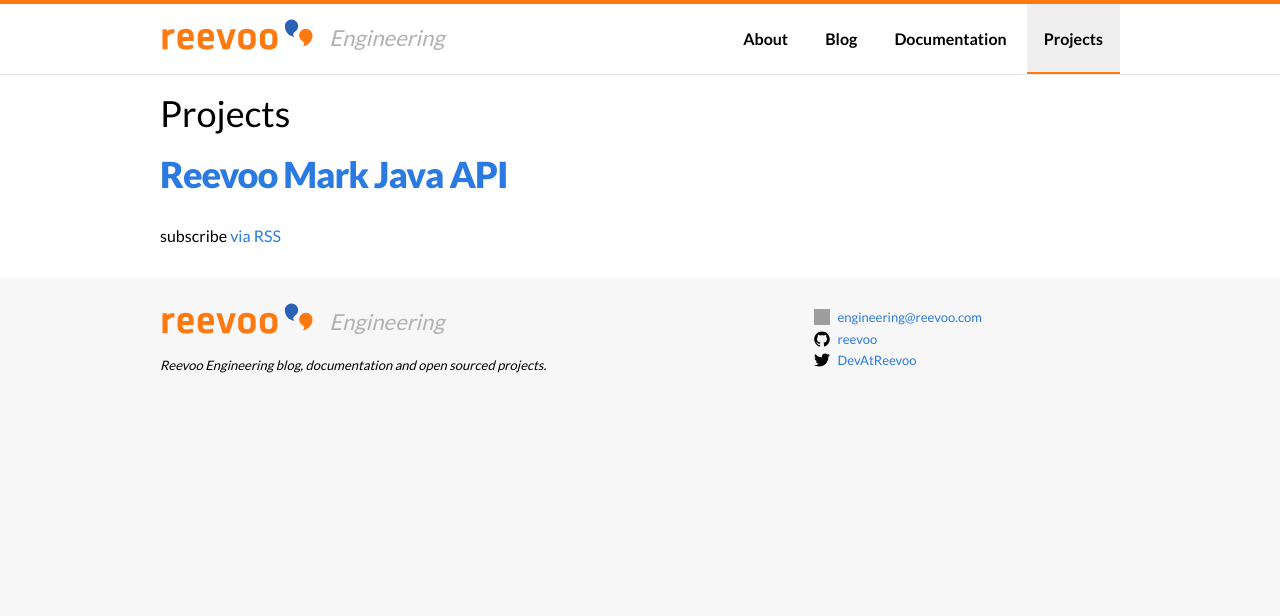
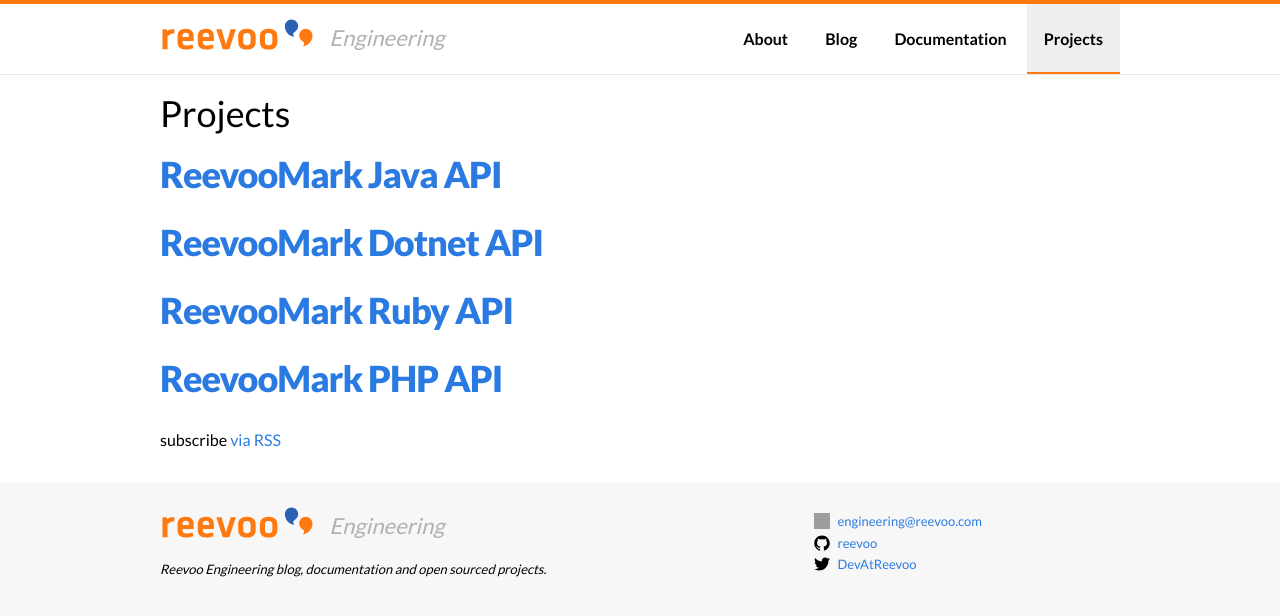
Before and after one commit to reevoo/reevoo.github.io, a Jekyll site: the page built from projects.html, in a window 1280 px wide. Shown: the top 616 px of the page. Built offline with Jekyll 4.4.1, drawn with Linux system fonts in a browser that asks for light colours; grey boxes are pictures that could not be loaded.

Commit message:
Made all projects go to github for now

```diff
--- a/_data/projects.yml
+++ b/_data/projects.yml
@@ -1,5 +1,8 @@
-- title: Reevoo Mark Java API
-  url: reevoomark_java_api/home
-  items:
-  - id: getting-started
-    title: Getting started
+- title: ReevooMark Java API
+  url: reevoomark_java_api
+- title: ReevooMark Dotnet API
+  url: reevoomark_dotnet_api
+- title: ReevooMark Ruby API
+  url: reevoomark_ruby_api
+- title: ReevooMark PHP API
+  url: reevoomark_php_api
--- /dev/null
+++ b/projects/reevoomark_dotnet_api/index.markdown
@@ -0,0 +1,4 @@
+---
+layout: redirect
+destination: http://github.com/reevoo/reevoomark-dotnet-api
+---
--- a/projects/reevoomark_java_api/getting-started.markdown
+++ /dev/null
@@ -1,5 +0,0 @@
----
-layout: page
-title: Home
-navId: projects
----
--- a/projects/reevoomark_java_api/home.markdown
+++ /dev/null
@@ -1,5 +0,0 @@
----
-layout: page
-title: Home
-navId: projects
----
--- /dev/null
+++ b/projects/reevoomark_java_api/index.markdown
@@ -0,0 +1,4 @@
+---
+layout: redirect
+destination: http://github.com/reevoo/reevoomark-java-api
+---
--- /dev/null
+++ b/projects/reevoomark_php_api/index.markdown
@@ -0,0 +1,4 @@
+---
+layout: redirect
+destination: http://github.com/reevoo/reevoomark-php-api
+---
--- /dev/null
+++ b/projects/reevoomark_ruby_api/index.markdown
@@ -0,0 +1,4 @@
+---
+layout: redirect
+destination: http://github.com/reevoo/reevoomark-ruby-api
+---
```
